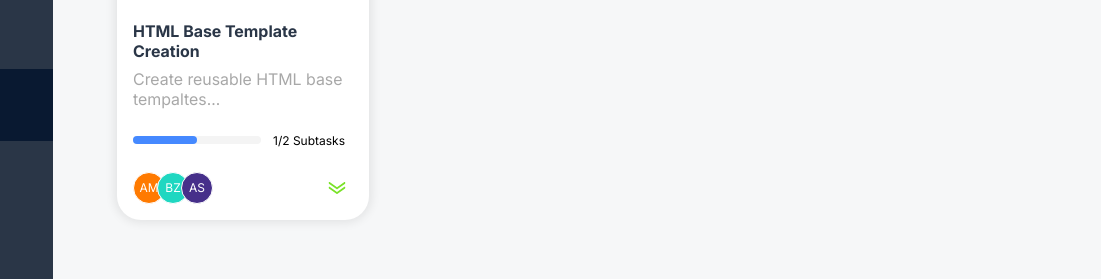
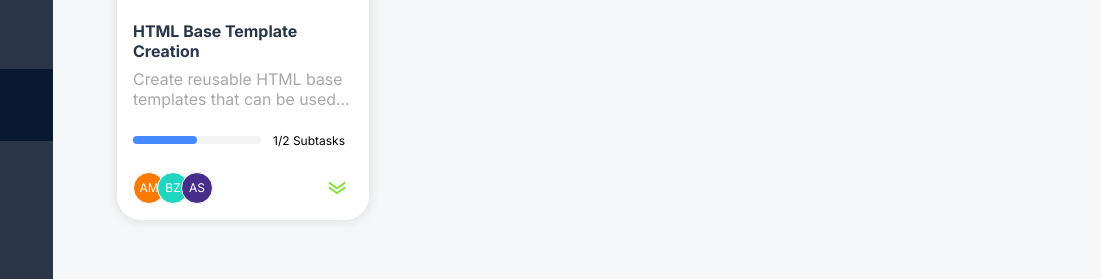
Before and after one commit to natgian/kanban-vanillajs-group-project, a plain HTML site: page pages/board.html in a window 1280 px wide. Shown: the part 451-730 px from the top of the page, 179-1280 px from the left. Drawn offline with Linux system fonts and the light colour scheme.

Commit message:
Added line limitation (2) to card paragraph

```diff
--- a/pages/board.html
+++ b/pages/board.html
@@ -99,7 +99,9 @@
                 <span class="task-category technical-category">Technical Task</span>
                 <div>
                   <h3 class="task-card-title">HTML Base Template Creation</h3>
-                  <p class="task-card-description">Create reusable HTML base tempaltes...</p>
+                  <p class="task-card-description">
+                    Create reusable HTML base templates that can be used in different parts of the project.
+                  </p>
                 </div>
                 <div class="subtasks-container">
                   <div class="progress-bar">
--- a/styles/board.css
+++ b/styles/board.css
@@ -159,6 +159,12 @@
 }
 
 .task-card-description {
+  display: -webkit-box;
+  -webkit-box-orient: vertical;
+  overflow: hidden;
+  text-overflow: ellipsis;
+  -webkit-line-clamp: 2;
+  line-clamp: 2; /* for future support */
   color: #a8a8a8;
   margin-top: 8px;
 }
```
